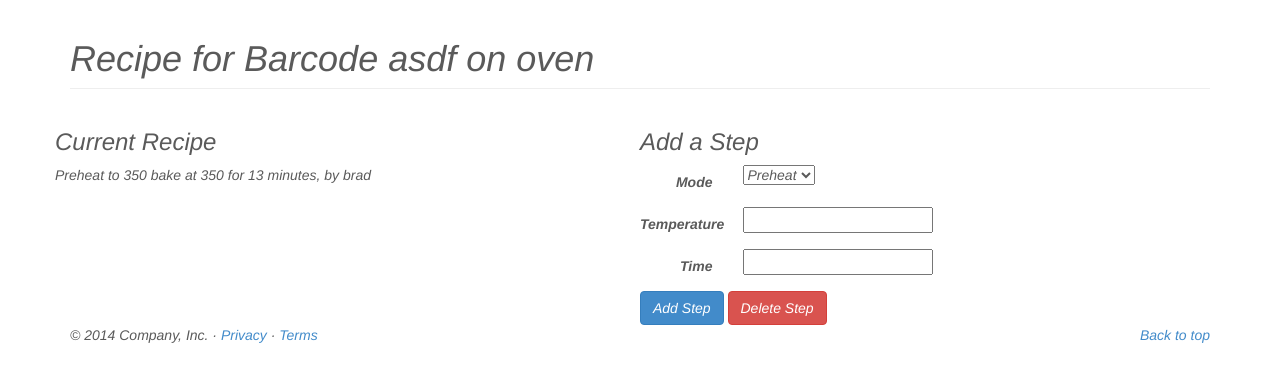
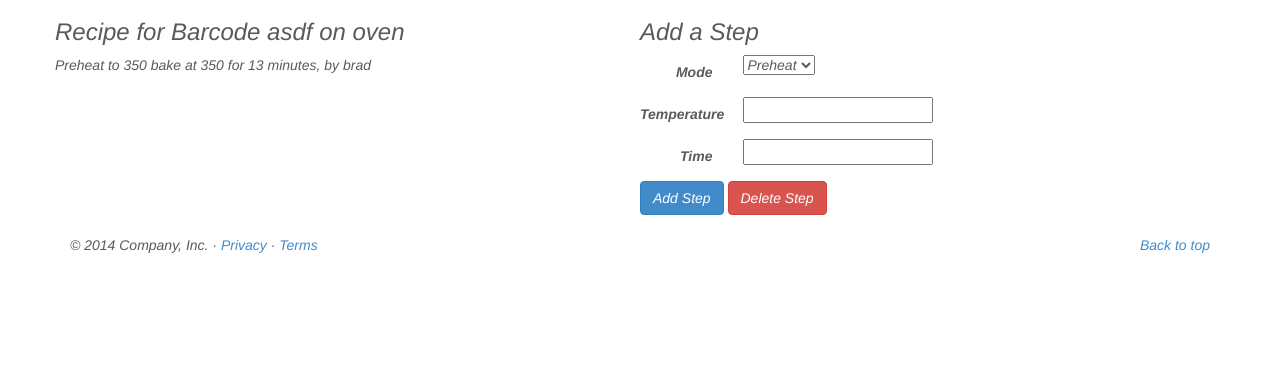
Before and after one commit to LineCook/user_recipe_db, a Django app: page /linecook/averdow/1/ in a window 1280 px wide. Shown: the part 51-433 px from the top of the page. Run offline with Django 3.2, Linux system fonts and the light colour scheme; data comes from the database, SQL or seed files in the repository; some libraries are stand-ins or nearby versions.

Commit message:
formatting updates

```diff
--- a/gehackathon/settings.py
+++ b/gehackathon/settings.py
@@ -24,7 +24,7 @@ DEBUG = True
 
 TEMPLATE_DEBUG = True
 
-ALLOWED_HOSTS = []
+ALLOWED_HOSTS = ['*']
 
 
 # Application definition
--- a/linecook/models.py
+++ b/linecook/models.py
@@ -52,6 +52,8 @@ class Recipe(models.Model):
 					output += 'Preheat to ' + str(step.temp) + ' '
 				elif step.mode == 'B':
 					output += 'bake at ' + str(step.temp) + ' for ' + str(step.time) + ' minutes, '
+				elif step.mode == 'O':
+					output += 'broil for ' + str(step.time) + ' minutes, '
 				else:
 					output += step.mode + ' at ' + str(step.temp) + ' for ' + str(step.time) + ' minutes, '
 
--- a/linecook/templates/linecook/index.html
+++ b/linecook/templates/linecook/index.html
@@ -51,9 +51,9 @@
                 <li><a href="#about">About</a></li>
                 <li><a href="#contact">Contact</a></li>
               </ul>
-              <form class="navbar-form navbar-right" role="form">
+              <form class="navbar-form navbar-right" role="form" onsubmit="location.href='{% url 'index' %}' + document.getElementById('username').value; return false;" >
 	              <div class="form-group">
-	                <input type="text" placeholder="Email" class="form-control">
+	                <input type="text" placeholder="Username" id="username" class="form-control">
 	              </div>
 	              <div class="form-group">
 	                <input type="password" placeholder="Password" class="form-control">
--- a/linecook/templates/linecook/recipe_detail.html
+++ b/linecook/templates/linecook/recipe_detail.html
@@ -68,14 +68,9 @@
 
     <div class="container">
 
-	<div class="row">
-		<div class="col-md-12">
-			<h1 class="page-header">Recipe for {{ recipe.food }} on {{ recipe.appliance.device_type }}</h1>
-		</div>
-	</div>
       <div class="row">
 		<div class="col-md-6">
-			<div class="row"><h3>Current Recipe</h3></div>
+			<div class="row"><h3>Recipe for {{ recipe.food }} on {{ recipe.appliance.device_type }}</h3></div>
 			<div class="row">{{ recipe.human_instructions }}</div>
 		</div>
 		<div class="col-md-6">
@@ -89,6 +84,7 @@
 							<select name="mode">
 								<option value="P">Preheat</option>
 								<option value="B">Bake</option>
+								<option value="O">Broil</option>
 							</select>
 						</div>
 					</div>
@@ -112,6 +108,7 @@
 		</div>
 
       </div><!-- /.row -->
+	<br>
 
       <!-- FOOTER -->
       <footer>
--- a/linecook/templates/linecook/user_detail.html
+++ b/linecook/templates/linecook/user_detail.html
@@ -55,7 +55,7 @@
               		<a href="#" class="dropdown-toggle" data-toggle="dropdown">Welcome {{ user.first_name }}! <b class="caret"></b></a>
 	              	<ul class="dropdown-menu">
 	              		<li><a href="{% url 'user_prefs' user.username %}">User Preferences</a></li>
-	              		<li><a href="#">Logout</a></li>
+	              		<li><a href="{% url 'index' %}">Logout</a></li>
 	              	</ul>
               	<i/li>
               </ul>
@@ -75,8 +75,8 @@
 				<h3>Recent Recipes</h3>
 				<ul>
 				{% for recipe in user.recipe_set.all %}
-						<li><a href="{% url 'recipe_detail' user recipe.id %}">{{ recipe.food }}</a><br/>
-						{{ recipe.human_instructions }}</li>
+						<li><a href="{% url 'recipe_detail' user recipe.id %}"><b>{{ recipe.food }}</b></a><br/>
+						&nbsp;{{ recipe.human_instructions }}</li>
 				{% endfor %}
 				</ul>
 			</div>
--- a/linecook/views.py
+++ b/linecook/views.py
@@ -10,9 +10,15 @@ def index(request):
         return render(request, 'linecook/index.html', context)
 
 def user_detail(request, user_name):
-        user = User.objects.get(username=user_name)
-        context = {'user': user}
-        return render(request, 'linecook/user_detail.html', context)
+	try:
+		user = User.objects.get(username=user_name)
+	except User.DoesNotExist:
+		user_list = User.objects.all()
+		context = {'user_list': user_list}
+		return render(request, 'linecook/index.html', context)
+	else:
+		context = {'user': user}
+		return render(request, 'linecook/user_detail.html', context)
 
 def user_prefs(request, user_name):
         user = User.objects.get(username=user_name)
```
